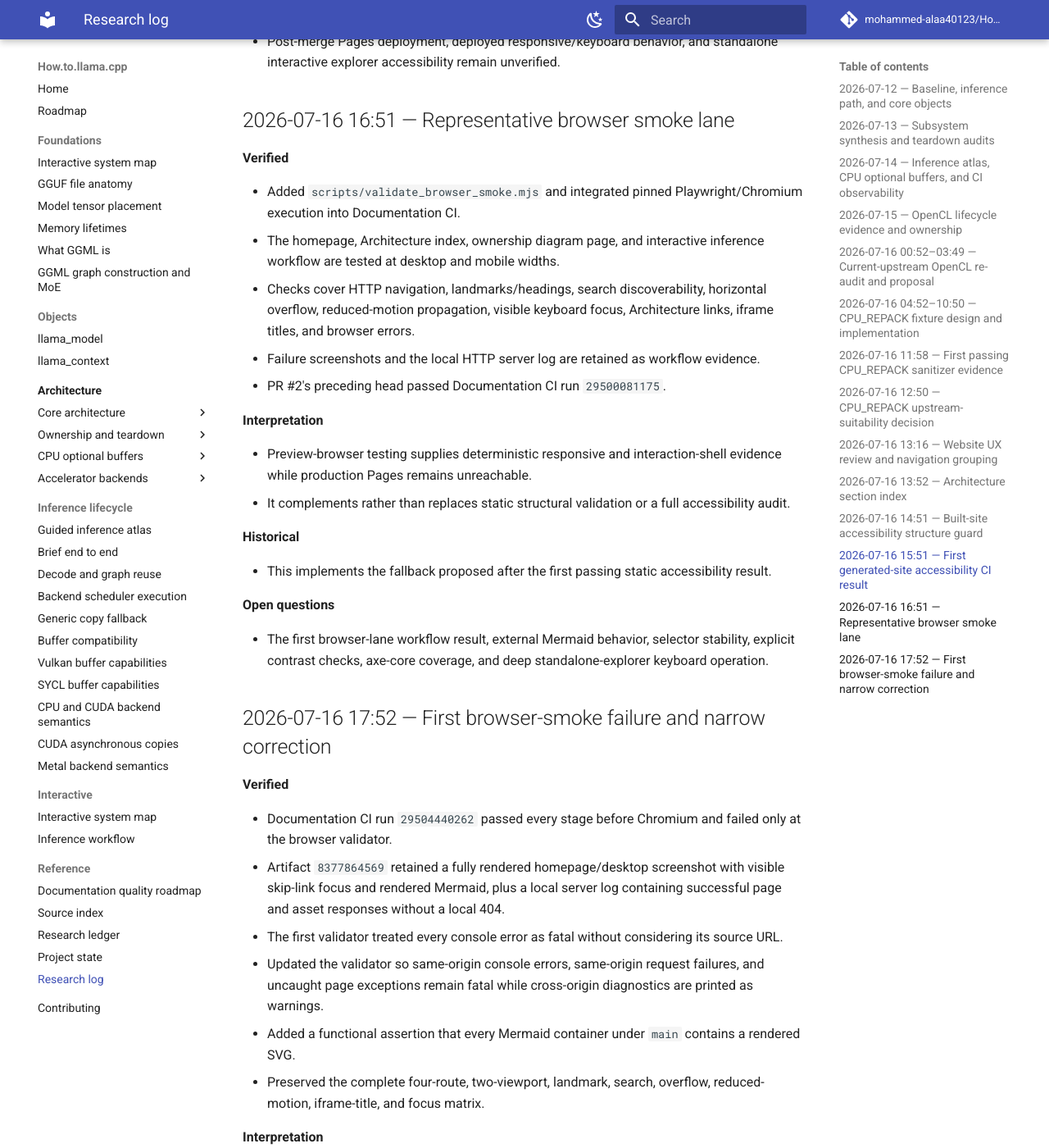
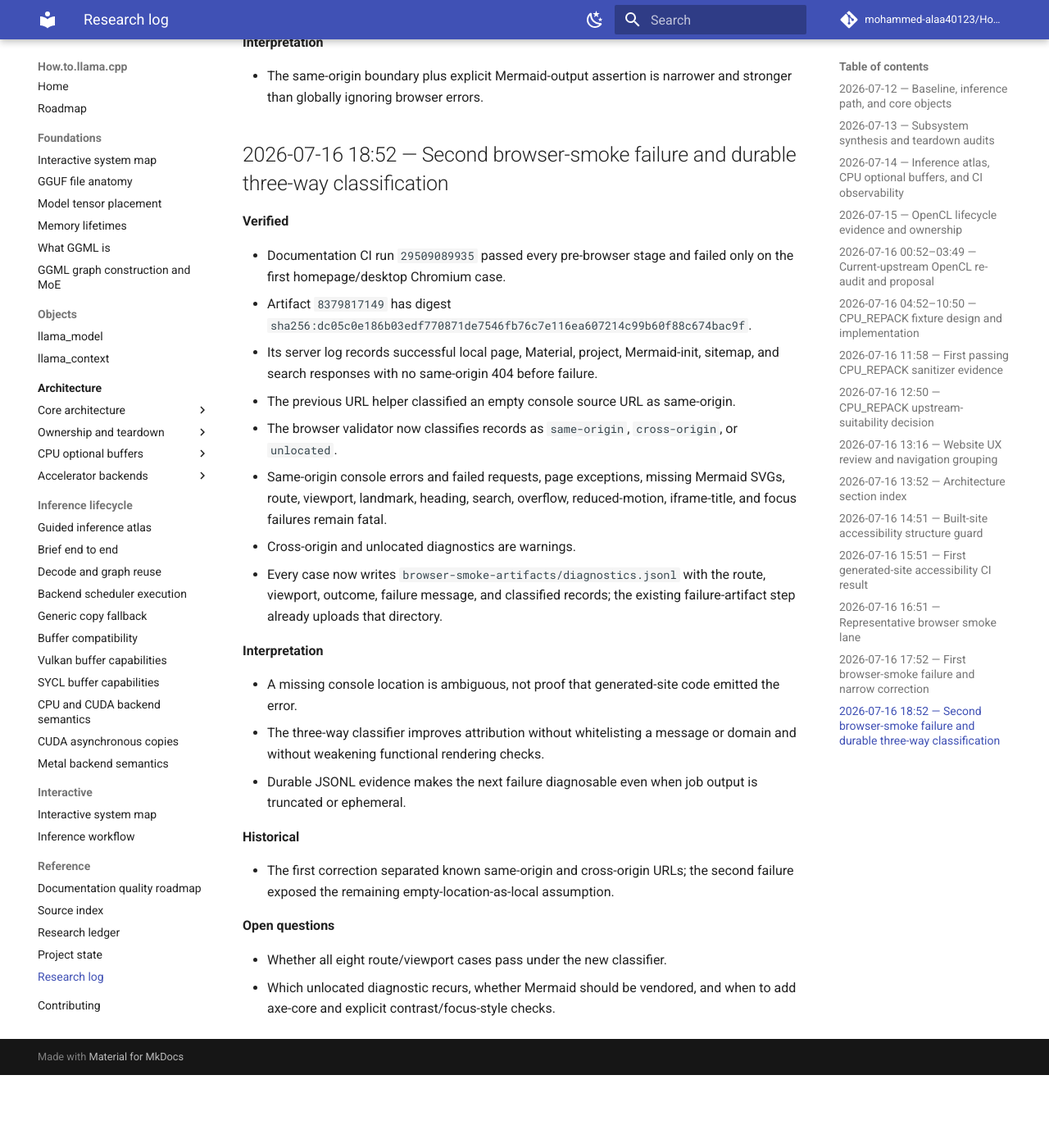
Before and after one commit to mohammed-alaa40123/How.to.llama.cpp, an MkDocs documentation site: the page built from docs/reference/research-log.md, in a window 1280 px wide and 1400 px high, scrolled down 6507 px. Shown: the whole window at 82% size. Built offline with MkDocs 1.6.1 and Material for MkDocs 9.7.7, drawn with Linux system fonts in a browser that asks for light colours; comment, search, counter and statistics services are not loaded; after the commit the page ends 7818 px from its top, so only the background shows below that; some of the changed text lies outside the part shown.

Commit message:
docs: append second browser smoke result

```diff
--- a/docs/reference/research-log.md
+++ b/docs/reference/research-log.md
@@ -7,8 +7,7 @@ This is the concise chronological ledger. Detailed notes live under `logs/resear
 **Verified**
 
 - Baseline pinned to `e3546c7948e3af463d0b401e6421d5a4c2faf565`.
-- Documented backend/model loading, tokenization, `llama_context`, decode, sampling, and token feedback.
-- Published canonical GGUF, model placement, `llama_model`, `llama_context`, graph/MoE, scheduler, memory, and backend pages.
+- Documented backend/model loading, tokenization, `llama_context`, decode, sampling, token feedback, GGUF, model placement, graph/MoE, scheduler, memory, and backends.
 - GGUF stores tensors and metadata, not an executable graph; architecture code builds GGML operations over loaded tensors.
 
 **Interpretation**
@@ -21,7 +20,7 @@ This is the concise chronological ledger. Detailed notes live under `logs/resear
 **Verified**
 
 - Published file-by-file Pass A pages for public API, loader, context memory, scheduler, and persistent KV/recurrent implementations.
-- Added model/context, generic scheduler, CPU, CUDA, Metal, Vulkan, SYCL, RPC, CANN, and OpenCL teardown audits.
+- Added model/context and generic scheduler plus CPU, CUDA, Metal, Vulkan, SYCL, RPC, CANN, and OpenCL teardown audits.
 - Added line-aware source indexing with pinned file and symbol links.
 
 **Interpretation**
@@ -118,7 +117,6 @@ This is the concise chronological ledger. Detailed notes live under `logs/resear
 **Verified**
 
 - Reviewed the homepage, MkDocs configuration, interactive foundations page, custom stylesheet, living context, and prior CI state.
-- The homepage already offered four reading modes and strong Material search/navigation features.
 - Grouped 27 Architecture entries into Core architecture, Ownership and teardown, CPU optional buffers, and Accelerator backends while preserving routes.
 - Recorded a prioritized backlog for deployment verification, indexes, accessibility, diagram equivalents, interaction fallbacks, and consistency.
 
@@ -138,54 +136,29 @@ This is the concise chronological ledger. Detailed notes live under `logs/resear
 
 - Navigation grouping lowers scanning cost; the index explains how sections and pages map to reader goals.
 
-**Open questions**
-
-- Mobile layout, nested navigation, keyboard behavior, dark-mode contrast, deployed rendering, an Inference lifecycle index, and duplicate Foundations explorer cleanup.
-
 ## 2026-07-16 14:51 — Built-site accessibility structure guard
 
 **Verified**
 
 - Added `scripts/validate_built_site_accessibility.py`, a dependency-free generated-HTML validator.
 - It checks non-empty `html[lang]`, exactly one `<main>`, exactly one `<h1>`, image `alt` attributes, non-empty iframe titles, and accessible button names.
-- It fails for missing or empty site output and excludes standalone `assets/interactive/` HTML for a separate interaction audit.
-- Added four focused tests and integrated the validator after `mkdocs build --strict` in Documentation CI.
+- Added focused tests and integrated the validator after `mkdocs build --strict` in Documentation CI.
 
 **Interpretation**
 
 - This is a high-confidence structural regression guard, not a WCAG conformance claim.
-- Browser-level testing is still required for computed contrast, focus visibility/order, responsive layout, reduced motion, and script-driven interactions.
-
-**Historical**
-
-- This implements the first automated accessibility item from the 13:16 UX review after the 13:52 discoverability improvement.
-
-**Open questions**
-
-- Whether generated Material pages need narrow documented exceptions, and whether the next increment should audit standalone explorers or add a representative axe-core browser lane.
 
 ## 2026-07-16 15:51 — First generated-site accessibility CI result
 
 **Verified**
 
-- Documentation CI run `29496291134` passed for commit `bc98c6fcadeb2f5194686355f4c6d9a053669d28`.
-- `mkdocs build --strict` completed successfully before the generated-site validator.
-- `Validate built-site accessibility structure` passed without an exception, suppression, or weakened rule.
+- Documentation CI run `29496291134` passed strict MkDocs output and the generated-site accessibility validator without an exception or weakened rule.
 - CPU_REPACK sanitizer run `29496291183`, pinned OpenCL lifecycle run `29496291154`, and current-upstream OpenCL audit run `29496291112` also passed on the same commit.
 - PR #1 merged into `main` at `f33d16945433581e484c3b1112dc36c9f807861c`.
 
 **Interpretation**
 
 - The generated Material pages satisfy the validator's bounded structural accessibility contract, but browser-level accessibility remains unproven.
-- No Material-theme exception is currently justified; the structural checks should remain strict.
-
-**Historical**
-
-- This closes the first-real-site-result TODO created by the 14:51 accessibility-guard increment.
-
-**Open questions**
-
-- Post-merge Pages deployment, deployed responsive/keyboard behavior, and standalone interactive explorer accessibility remain unverified.
 
 ## 2026-07-16 16:51 — Representative browser smoke lane
 
@@ -193,43 +166,50 @@ This is the concise chronological ledger. Detailed notes live under `logs/resear
 
 - Added `scripts/validate_browser_smoke.mjs` and integrated pinned Playwright/Chromium execution into Documentation CI.
 - The homepage, Architecture index, ownership diagram page, and interactive inference workflow are tested at desktop and mobile widths.
-- Checks cover HTTP navigation, landmarks/headings, search discoverability, horizontal overflow, reduced-motion propagation, visible keyboard focus, Architecture links, iframe titles, and browser errors.
+- Checks cover HTTP navigation, landmarks/headings, search discoverability, horizontal overflow, reduced-motion propagation, visible keyboard focus, Architecture links, iframe titles, Mermaid rendering, and browser errors.
 - Failure screenshots and the local HTTP server log are retained as workflow evidence.
-- PR #2's preceding head passed Documentation CI run `29500081175`.
 
 **Interpretation**
 
 - Preview-browser testing supplies deterministic responsive and interaction-shell evidence while production Pages remains unreachable.
-- It complements rather than replaces static structural validation or a full accessibility audit.
-
-**Historical**
-
-- This implements the fallback proposed after the first passing static accessibility result.
-
-**Open questions**
-
-- The first browser-lane workflow result, external Mermaid behavior, selector stability, explicit contrast checks, axe-core coverage, and deep standalone-explorer keyboard operation.
 
 ## 2026-07-16 17:52 — First browser-smoke failure and narrow correction
 
 **Verified**
 
 - Documentation CI run `29504440262` passed every stage before Chromium and failed only at the browser validator.
-- Artifact `8377864569` retained a fully rendered homepage/desktop screenshot with visible skip-link focus and rendered Mermaid, plus a local server log containing successful page and asset responses without a local 404.
-- The first validator treated every console error as fatal without considering its source URL.
-- Updated the validator so same-origin console errors, same-origin request failures, and uncaught page exceptions remain fatal while cross-origin diagnostics are printed as warnings.
+- Artifact `8377864569` retained a fully rendered homepage/desktop screenshot and successful local server responses without a local 404.
+- Updated the validator so explicit same-origin errors remain fatal while cross-origin diagnostics are warnings.
 - Added a functional assertion that every Mermaid container under `main` contains a rendered SVG.
-- Preserved the complete four-route, two-viewport, landmark, search, overflow, reduced-motion, iframe-title, and focus matrix.
 
 **Interpretation**
 
-- The retained evidence is consistent with third-party console noise rather than a broken homepage, but the exact initial message was not retained separately.
 - The same-origin boundary plus explicit Mermaid-output assertion is narrower and stronger than globally ignoring browser errors.
+
+## 2026-07-16 18:52 — Second browser-smoke failure and durable three-way classification
+
+**Verified**
+
+- Documentation CI run `29509089935` passed every pre-browser stage and failed only on the first homepage/desktop Chromium case.
+- Artifact `8379817149` has digest `sha256:dc05c0e186b03edf770871de7546fb76c7e116ea607214c99b60f88c674bac9f`.
+- Its server log records successful local page, Material, project, Mermaid-init, sitemap, and search responses with no same-origin 404 before failure.
+- The previous URL helper classified an empty console source URL as same-origin.
+- The browser validator now classifies records as `same-origin`, `cross-origin`, or `unlocated`.
+- Same-origin console errors and failed requests, page exceptions, missing Mermaid SVGs, route, viewport, landmark, heading, search, overflow, reduced-motion, iframe-title, and focus failures remain fatal.
+- Cross-origin and unlocated diagnostics are warnings.
+- Every case now writes `browser-smoke-artifacts/diagnostics.jsonl` with the route, viewport, outcome, failure message, and classified records; the existing failure-artifact step already uploads that directory.
+
+**Interpretation**
+
+- A missing console location is ambiguous, not proof that generated-site code emitted the error.
+- The three-way classifier improves attribution without whitelisting a message or domain and without weakening functional rendering checks.
+- Durable JSONL evidence makes the next failure diagnosable even when job output is truncated or ephemeral.
 
 **Historical**
 
-- This is the first evidence-driven correction to the 16:51 browser lane.
+- The first correction separated known same-origin and cross-origin URLs; the second failure exposed the remaining empty-location-as-local assumption.
 
 **Open questions**
 
-- The revised eight-case result, the exact recurring cross-origin diagnostic, whether Mermaid should be vendored locally, and when to add axe-core and computed contrast/focus checks.
+- Whether all eight route/viewport cases pass under the new classifier.
+- Which unlocated diagnostic recurs, whether Mermaid should be vendored, and when to add axe-core and explicit contrast/focus-style checks.
```
Also changed, not shown: other parts of docs/reference/research-log.md (+3 -3 lines).
